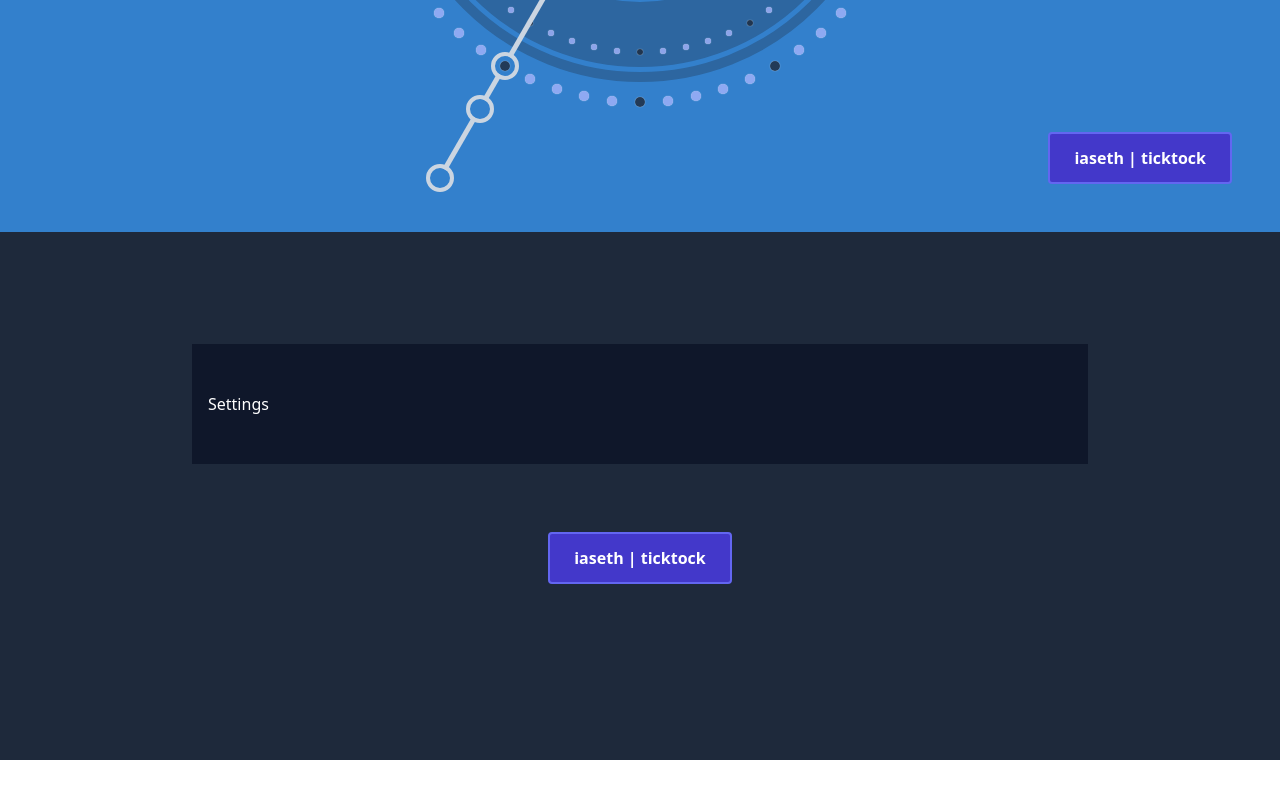
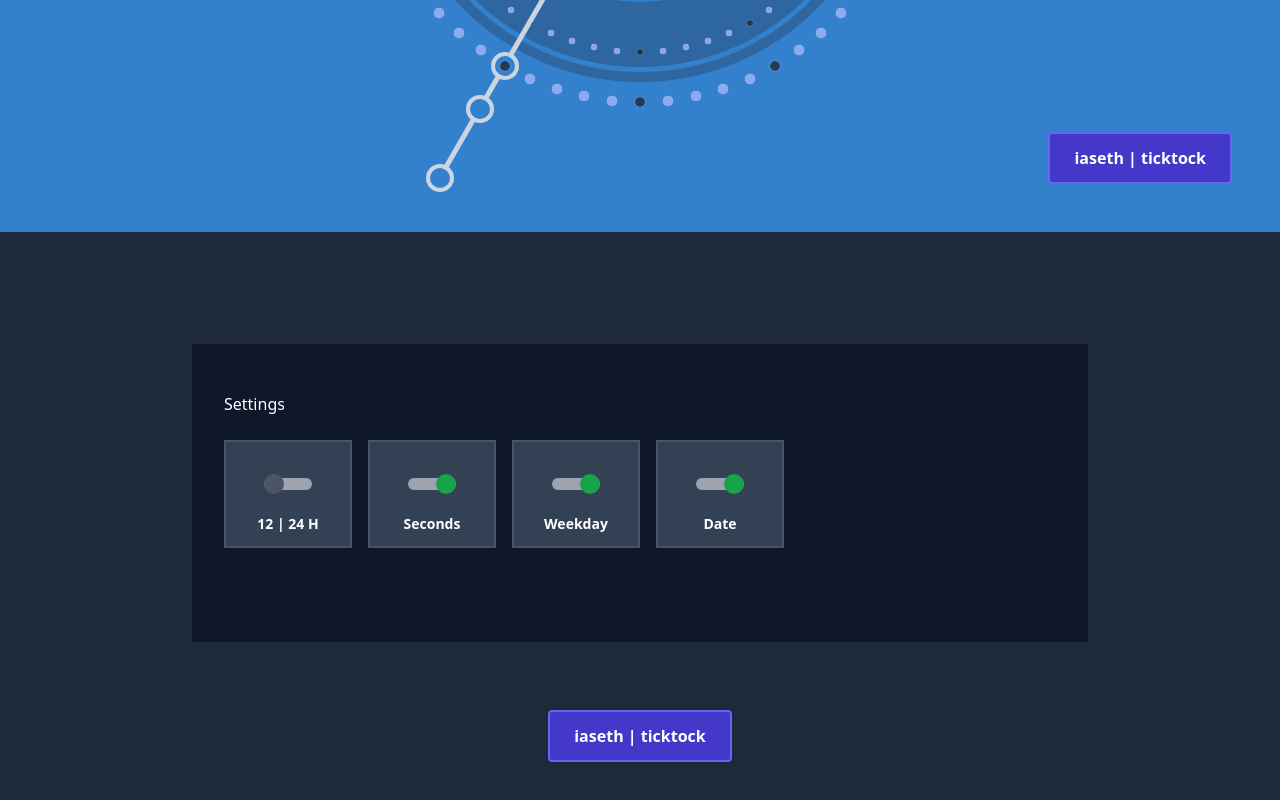
Before and after one commit to iaseth/ticktock, a React (Create React App) app: page / in a window 1280 px wide. Shown: the part 568-1368 px from the top of the page. Before the commit the page ends 1328 px from the top, so only its background shows below. Built offline with nearby package versions, Linux system fonts and the light colour scheme.

Commit message:
Added 4 toggle switches

```diff
--- a/src/TickTock/CenterText.js
+++ b/src/TickTock/CenterText.js
@@ -9,7 +9,8 @@ function padZero (x) {
 }
 
 export default function CenterText ({
-	date, currentBg
+	date, currentBg,
+	showAmPm, showSeconds, showWeekday, showDate
 }) {
 
 	const hours = padZero(date.getHours());
@@ -20,20 +21,20 @@ export default function CenterText ({
 	return (
 		<div className="CenterText absolute flex h-full w-full text-white text-center">
 			<div className="m-auto">
-				<div className="text-sm font-bold text-slate-100">
+				{showWeekday && <><div className="text-sm font-bold text-slate-100">
 					<span>{weekdays[date.getDay()]}</span>
 				</div>
 				<div className="py-2">
 					<div className="w-full h-1" style={{backgroundColor: currentBg}}></div>
-				</div>
+				</div></>}
 				<div className="text-4xl">
-					<span>{hours}</span>
+					<span>{showAmPm ? hours % 12 : hours}</span>
 					<span className="relative bottom-1 px-1">:</span>
 					<span>{minutes}</span>
-					<span className="relative bottom-1 px-1">:</span>
-					<span>{seconds}</span>
+					{showSeconds && <><span className="relative bottom-1 px-1">:</span>
+					<span>{seconds}</span></>}
 				</div>
-				<div className="py-2">
+				{showDate && <><div className="py-2">
 					<div className="w-full h-1" style={{backgroundColor: currentBg}}></div>
 				</div>
 				<div className="text-sm font-bold text-slate-100">
@@ -42,7 +43,7 @@ export default function CenterText ({
 					<span>{month}</span>
 					<span> </span>
 					<span>{date.getFullYear()}</span>
-				</div>
+				</div></>}
 			</div>
 		</div>
 	);
--- a/src/TickTock/Settings.js
+++ b/src/TickTock/Settings.js
@@ -1,13 +1,23 @@
+import Toggle from './Toggle';
 
 
 
 export default function Settings ({
-	//
+	showAmPm, setShowAmPm,
+	showSeconds, setShowSeconds,
+	showWeekday, setShowWeekday,
+	showDate, setShowDate
 }) {
 
 	return (
 		<div className="Settings max-w-4xl m-auto bg-slate-900 px-4 py-12 text-white">
-			<h2>Settings</h2>
+			<h2 className="px-4">Settings</h2>
+			<div className="px-4 py-6">
+				<Toggle x={showAmPm} setX={setShowAmPm} title="12 | 24 H" />
+				<Toggle x={showSeconds} setX={setShowSeconds} title="Seconds" />
+				<Toggle x={showWeekday} setX={setShowWeekday} title="Weekday" />
+				<Toggle x={showDate} setX={setShowDate} title="Date" />
+			</div>
 		</div>
 	);
 }
--- a/src/TickTock/TickTock.js
+++ b/src/TickTock/TickTock.js
@@ -21,6 +21,9 @@ export default function TickTock () {
 	let [showFooter, setShowFooter] = React.useState(true);
 
 	let [showAmPm, setShowAmPm] = React.useState(false);
+	let [showSeconds, setShowSeconds] = React.useState(true);
+	let [showWeekday, setShowWeekday] = React.useState(true);
+	let [showDate, setShowDate] = React.useState(true);
 
 	let seconds = date.getSeconds();
 	let minutes = date.getMinutes();
@@ -32,7 +35,15 @@ export default function TickTock () {
 	let currentBg = `hsl(${seconds * 6}, 60%, 50%)`;
 
 	let settingsProps = {
-		showAmPm, setShowAmPm
+		showAmPm, setShowAmPm,
+		showSeconds, setShowSeconds,
+		showWeekday, setShowWeekday,
+		showDate, setShowDate
+	};
+
+	let centerTextProps = {
+		date, currentBg,
+		showAmPm, showSeconds, showWeekday, showDate
 	};
 
 	React.useEffect(() => {
@@ -77,7 +88,7 @@ export default function TickTock () {
 						<MarkingDots radius={140} n={12} group_length={3} />
 						<Ring diameter="240px" thickness="5px" />
 						<Ring diameter="220px" thickness="110px" />
-						<CenterText date={date} currentBg={currentBg} />
+						<CenterText {...centerTextProps} />
 						<SecondsCircle x={hours * 5} radius={140} />
 
 						<ClockHand x={seconds} />
--- /dev/null
+++ b/src/TickTock/Toggle.js
@@ -0,0 +1,31 @@
+
+
+
+export default function Toggle ({
+	x, setX, title
+}) {
+
+	let circleClass = "h-5 w-5 -translate-y-1 rounded-full duration-300";
+	circleClass += x ? " bg-green-600 translate-x-7" : " bg-gray-600";
+
+	function handleKeyPress (e) {
+		if (e.keyCode === 32) {
+			e.preventDefault();
+			setX(!x);
+		}
+	}
+
+	return (
+		<div className="inline-block select-none px-3 py-3 mr-4 mb-4 w-32 overflow-hidden bg-slate-700 border-2 border-slate-600 cursor-pointer outline-none duration-300 shadow hover:bg-slate-800 hover:border-slate-500 focus:border-slate-500"
+			onClick={() => setX(!x)} tabIndex="0" onKeyDown={handleKeyPress}>
+			<div className="px-3 py-6 rounded-md">
+				<div className="bg-gray-400 w-12 h-3 rounded-full m-auto">
+					<div className={circleClass}></div>
+				</div>
+			</div>
+			<div>
+				<h2 className="text-sm text-center font-bold">{title}</h2>
+			</div>
+		</div>
+	);
+}
```
